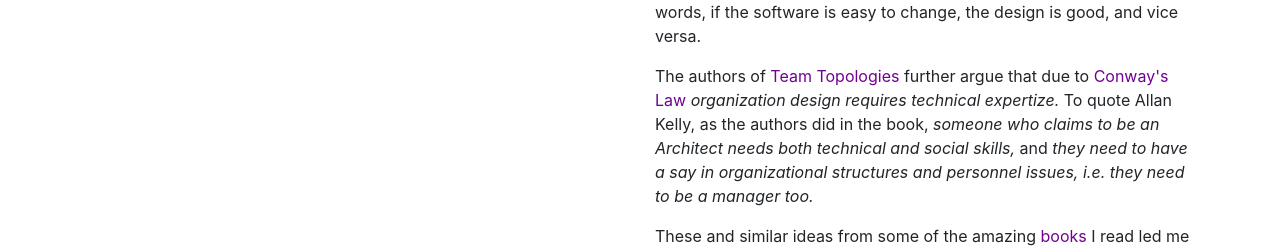
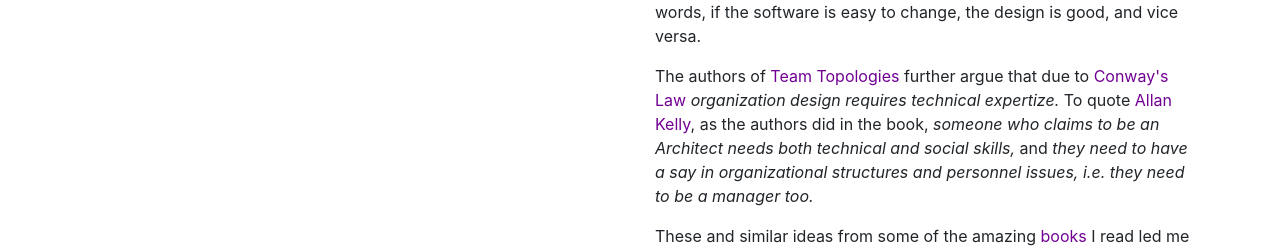
Before and after one commit to danslobodan/personalwebsite, a React (Create React App) app in the folder client/: page / in a window 1280 px wide. Shown: the part 1299-1550 px from the top of the page. Built offline with nearby package versions, Linux system fonts and the light colour scheme; no server answers.

Commit message:
Added link to Allan Kelly's page.

```diff
--- a/client/src/components/home/Home.tsx
+++ b/client/src/components/home/Home.tsx
@@ -93,7 +93,11 @@ const Home: React.FC = () => {
                             Conway's Law
                         </ExternalLink>{' '}
                         <i>organization design requires technical expertize.</i>{' '}
-                        To quote Allan Kelly, as the authors did in the book,{' '}
+                        To quote{' '}
+                        <ExternalLink href='https://www.allankellyassociates.co.uk/'>
+                            Allan Kelly
+                        </ExternalLink>
+                        , as the authors did in the book,{' '}
                         <i>
                             someone who claims to be an Architect needs both
                             technical and social skills,
```
